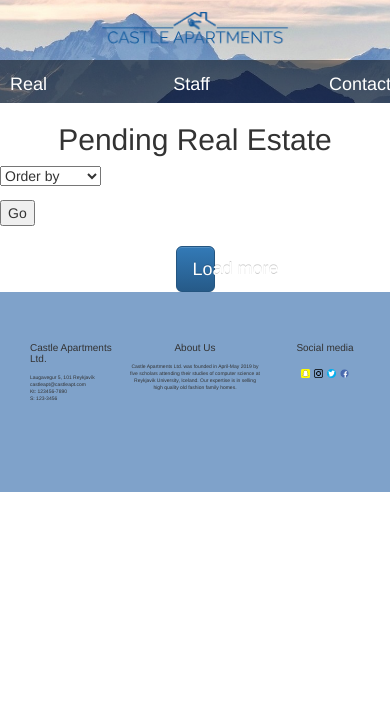
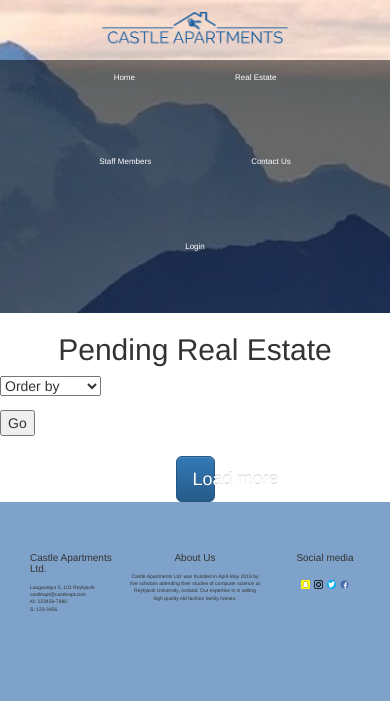
Before and after one commit to ArnthorDj/CastleApartments, a Django app: page /pending/ in a window 390 px wide. Shown: the top 701 px of the page. Run offline with Django 3.2, Linux system fonts and the light colour scheme; data that the repository does not hold is empty; some libraries are stand-ins or nearby versions.

Commit message:
responsive css

```diff
--- a/static/CSS/base.css
+++ b/static/CSS/base.css
@@ -10,7 +10,6 @@ a{
     background-size:     cover;                      /* <------ */
     background-repeat:   no-repeat;
     background-position: center center;
-    border: 2px solid black;
 }
 
 #header_short{
--- a/static/CSS/base_4.css
+++ b/static/CSS/base_4.css
@@ -3,10 +3,7 @@
     background-size:     cover;                      /* <------ */
     background-repeat:   no-repeat;
     background-position: center center;
-    /*background: url("../Images/mountain.jpg") no-repeat center center;*/
-    border: 2px solid black;
-/*background: url("../Images/mountain.jpg") no-repeat center center;
-   */ height: 700px;
+    height: 700px;
 }
 
 .search{
--- a/templates/ekki_search_bar.html
+++ b/templates/ekki_search_bar.html
@@ -27,28 +27,29 @@
                     <p id="username">{{ user.username }}</p>
                 {% endif %}
             </div>
-        <ul>
-            <li><a id="home" href="{% url 'home_index' %}">Home</a></li>
-            <li><a id="real_estate" href="{% url 'real_estate' %}">Real Estate</a></li>
-            <li><a id="employees" href="{% url 'employees_index' %}">Staff Members</a></li>
+        <diV id="menu-bar-container">
+        <ul class="menu-bar">
+            <li><a class="menu-opt"  id="home" href="{% url 'home_index' %}">Home</a></li>
+            <li><a class="menu-opt"  id="real_estate" href="{% url 'real_estate' %}">Real Estate</a></li>
+            <li><a class="menu-opt"  id="employees" href="{% url 'employees_index' %}">Staff Members</a></li>
             {% if user.is_authenticated %}
-                <li><a id="profile" href="{% url 'profile' %}">Profile</a></li>
+                <li><a class="menu-opt"  id="profile" href="{% url 'profile' %}">Profile</a></li>
                 {% if user.is_staff %}
-                    <li><a id="Add Real Estate" href="{% url 'add_real_estate_index' %}">Add Real Estate</a></li>
+                    <li><a class="menu-opt"  id="Add Real Estate" href="{% url 'add_real_estate_index' %}">Add Real Estate</a></li>
                 {% else %}
-                    <li><a id="History" href="{% url 'user_history' %}">History</a></li>
+                    <li><a class="menu-opt"  id="History" href="{% url 'user_history' %}">History</a></li>
                 {% endif %}
                 {% endif %}
-            <li><a  id="contact_us" href="{% url 'contact_us' %}">Contact Us</a></li>
+            <li><a class="menu-opt"  id="contact_us" href="{% url 'contact_us' %}">Contact Us</a></li>
             {% if user.is_authenticated %}
                 <!-- <li><a id="logout" href="{% url 'logout' %}">{{ user.username }}</a></li> -->
-                <li><a id="logout" href="{% url 'logout' %}">Logout</a></li>
+                <li><a class="menu-opt"  id="logout" href="{% url 'logout' %}">Logout</a></li>
             {% else %}
-                <li><a id="login" href="{% url 'login' %}">Login</a></li>
+                <li><a class="menu-opt"  id="login" href="{% url 'login' %}">Login</a></li>
             {% endif %}
         </ul>
+        </diV>
         </div>
-        <!--<div class="background_base">-->
         {% if messages %}
             {% for message in messages %}
                 <div class="alert alert-{{ message.tags }}">
@@ -58,7 +59,6 @@
         {% endif %}
             {% block content %}
             {% endblock %}
-         <!--</div>-->
 
 
 
```
Also changed, not shown: templates/litill_search_bar.html (+12 -10 lines).
